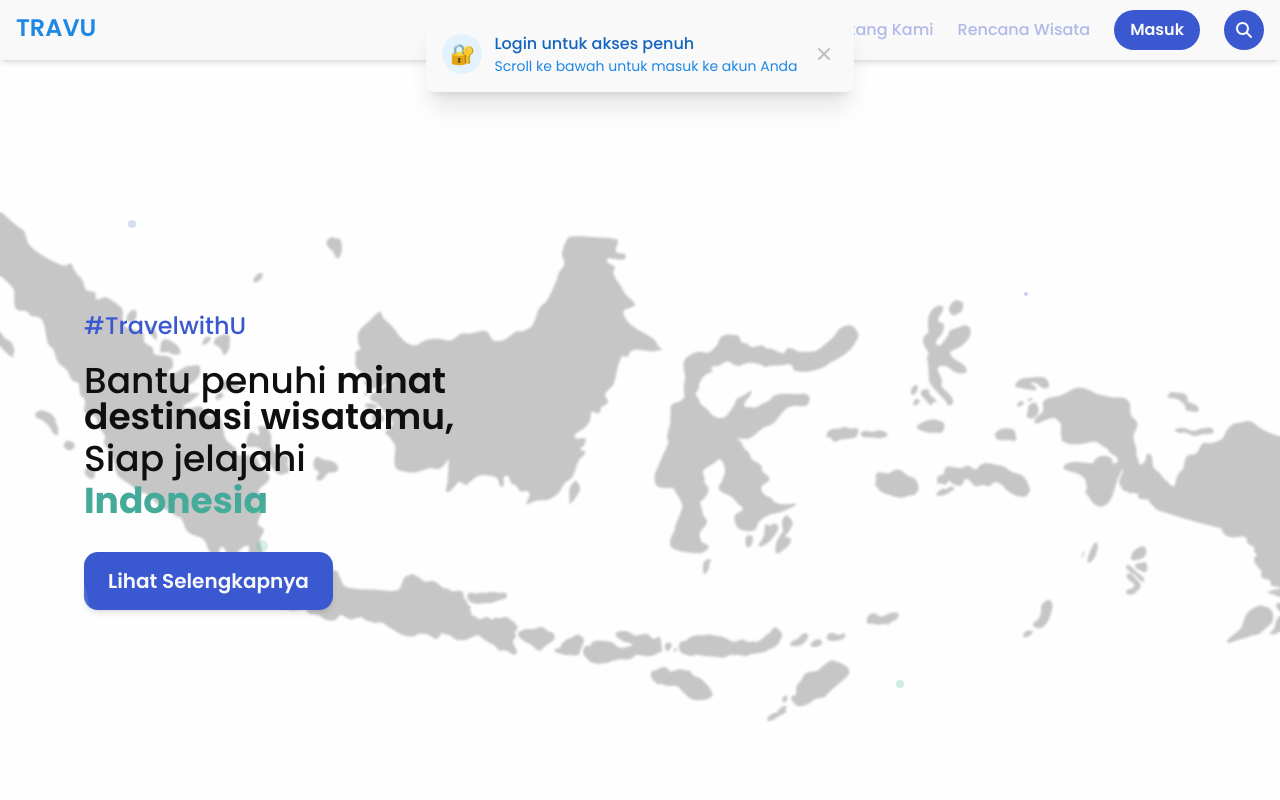
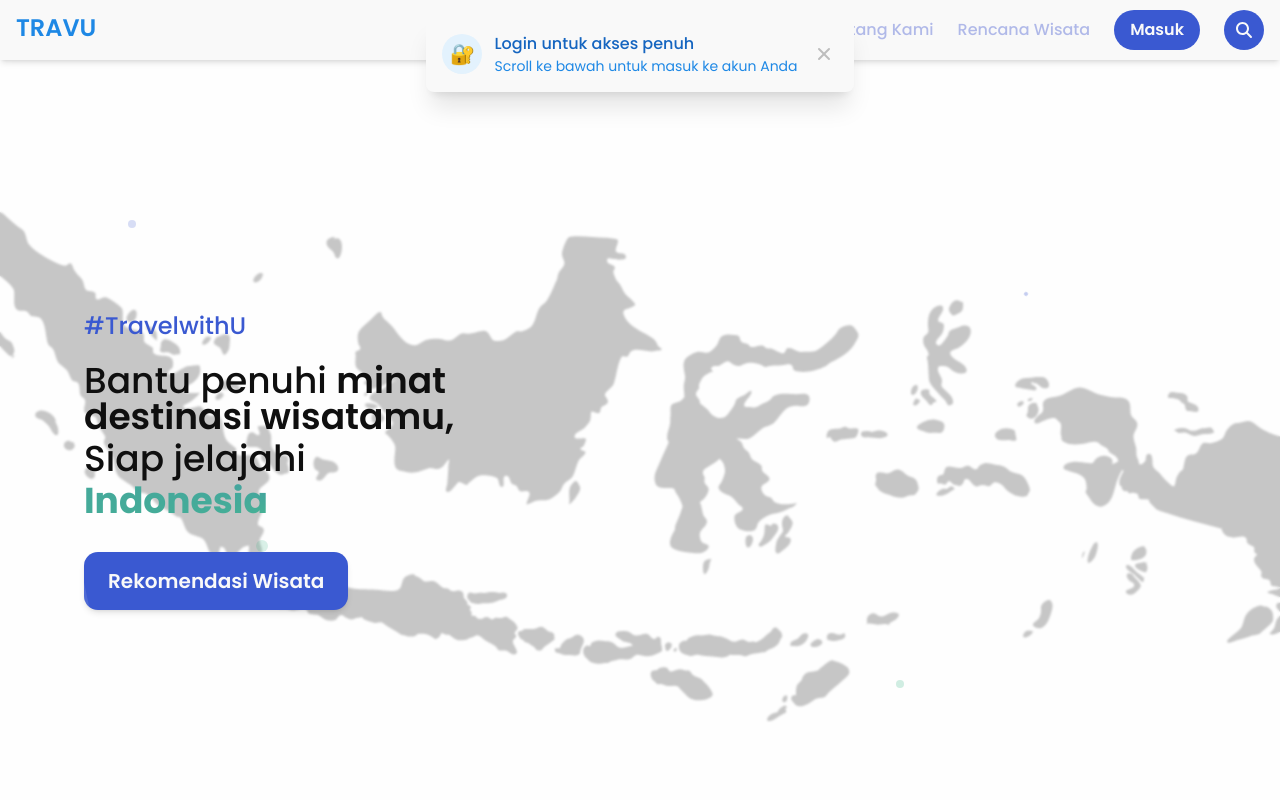
Before and after one commit to Travu-Team/travu-febe, a React (Vite) app in the folder frontend/my-react-app/: page / in a window 1280 px wide. Shown: the top 800 px of the page. Built offline with nearby package versions, Linux system fonts and the light colour scheme.

Commit message:
modifikasi navigasi button di hero section

```diff
--- a/frontend/my-react-app/src/components/layout/HeroSection.jsx
+++ b/frontend/my-react-app/src/components/layout/HeroSection.jsx
@@ -1,6 +1,28 @@
 import React from "react";
+import { useNavigate } from "react-router-dom";
 
 const HeroSection = () => {
+  const navigate = useNavigate();
+
+  const handleScrollToRecommendations = () => {
+    navigate("/", { state: { scrollToRecommendations: true } });
+    const recommendationsSection = document.getElementById("recommendations-section");
+    if (recommendationsSection) {
+      const offsetY = 50; // Jarak offset dari top element (dalam pixel)
+      const elementPosition = recommendationsSection.getBoundingClientRect().top;
+      const offsetPosition = elementPosition + window.pageYOffset - offsetY;
+
+      window.scrollTo({
+        top: offsetPosition,
+        behavior: "smooth",
+        options: {
+          duration: 9000, // Durasi scroll dalam milidetik
+          easing: 'easeInOutQuad'
+        }
+      });
+    }
+  };
+
   return (
     <div
       className="w-full min-h-screen flex flex-col items-center justify-center bg-cover bg-center bg-no-repeat text-left text-base sm:text-[20px] lg:text-[24px] text-[#3a59d1] font-poppins relative overflow-hidden"
@@ -61,8 +83,11 @@ const HeroSection = () => {
             </div>
 
             {/* Button */}
-            <button className="bg-[#3a59d1] text-white text-lg lg:text-[20px] font-semibold py-3 lg:py-[15px] px-6 lg:px-[24px] rounded-[14px] shadow-md hover:brightness-110 hover:scale-105 transition-transform duration-300 relative overflow-hidden group mt-4">
-              <span className="relative z-10">Lihat Selengkapnya</span>
+            <button
+              onClick={handleScrollToRecommendations}
+              className="bg-[#3a59d1] text-white text-lg lg:text-[20px] font-semibold py-3 lg:py-[15px] px-6 lg:px-[24px] rounded-[14px] shadow-md hover:brightness-110 hover:scale-105 transition-transform duration-300 relative overflow-hidden group mt-4"
+            >
+              <span className="relative z-10">Rekomendasi Wisata</span>
               <div className="absolute inset-0 bg-white/10 transform translate-x-[-100%] group-hover:translate-x-[100%] transition-transform duration-700 skew-x-12"></div>
             </button>
           </div>
--- a/frontend/my-react-app/src/components/layout/RekomendasiSection.jsx
+++ b/frontend/my-react-app/src/components/layout/RekomendasiSection.jsx
@@ -280,7 +280,7 @@ const RekomendasiSection = () => {
   }
 
   return (
-    <div className="w-full flex flex-col items-center gap-6 px-4 md:px-8 lg:px-20 py-10">
+    <div className="w-full flex flex-col items-center gap-6 px-4 md:px-8 lg:px-20 py-10" id="recommendations-section">
       {/* Header */}
       <div className="w-full max-w-screen-xl">
         <h2 className="text-[#3A59D1] text-2xl md:text-3xl lg:text-4xl font-semibold font-poppins mb-4">
```
